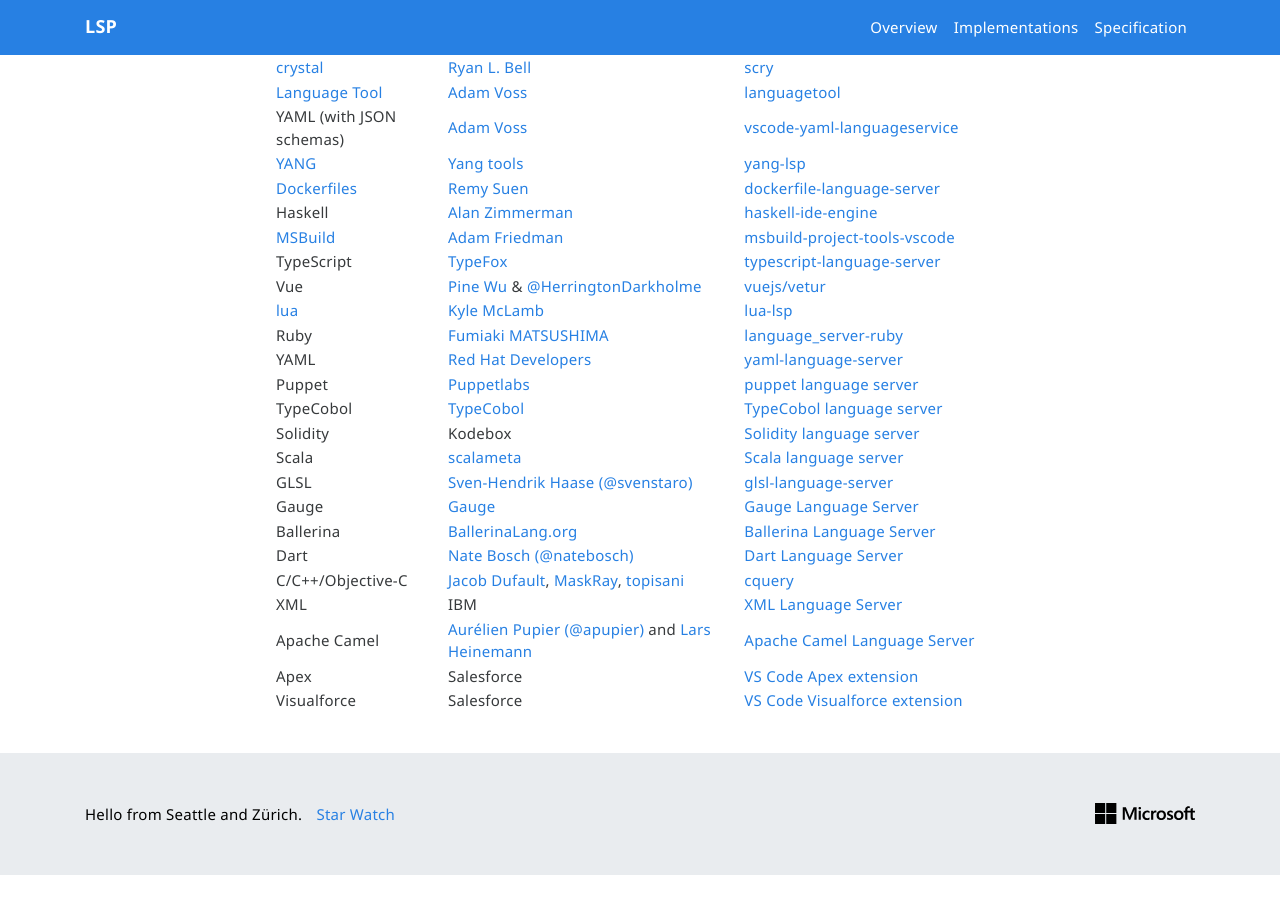
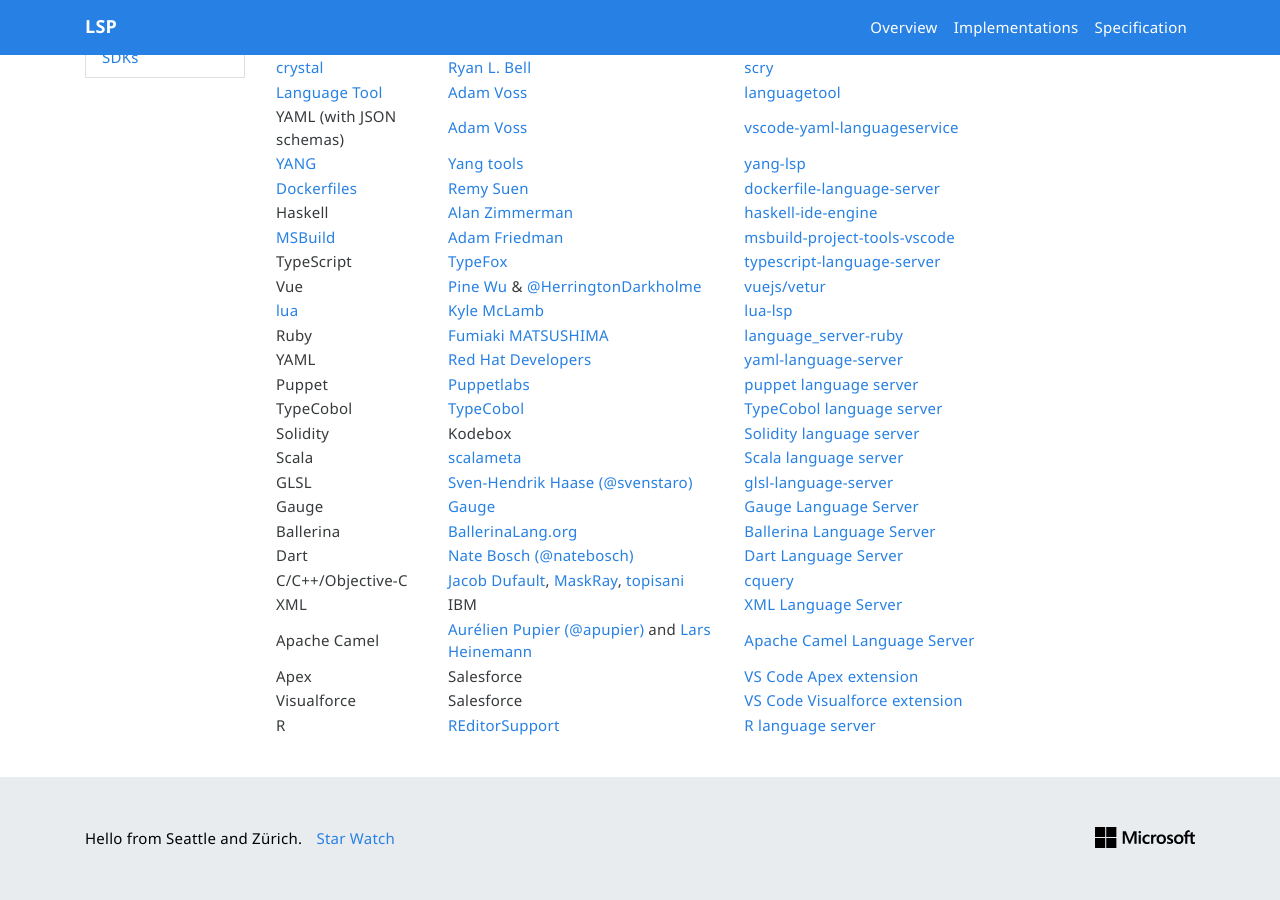
Before and after one commit to microsoft/language-server-protocol, a Jekyll site: the page built from _implementors/servers.md, in a window 1280 px wide and 900 px high, scrolled down 1077 px. Built offline with Jekyll 4.4.1, drawn with Linux system fonts in a browser that asks for light colours; nearby versions of some CDN libraries; before the commit the page ends 1952 px from its top, so only the background shows below that.

Commit message:
add R languageserver

```diff
--- a/_implementors/servers.md
+++ b/_implementors/servers.md
@@ -68,5 +68,6 @@
 | Apache Camel | [Aurélien Pupier (@apupier)](https://github.com/apupier) and [Lars Heinemann](https://github.com/lhein) | [Apache Camel Language Server](https://github.com/lhein/camel-language-server) |
 | Apex | Salesforce |  [VS Code Apex extension](https://marketplace.visualstudio.com/items?itemName=salesforce.salesforcedx-vscode-apex) |
 | Visualforce | Salesforce |  [VS Code Visualforce extension](https://marketplace.visualstudio.com/items?itemName=salesforce.salesforcedx-vscode-visualforce) |
+| R | [REditorSupport](https://github.com/REditorSupport) | [R language server](https://github.com/REditorSupport/languageserver) |
 
 {: .table .table-bordered .table-responsive}
```
